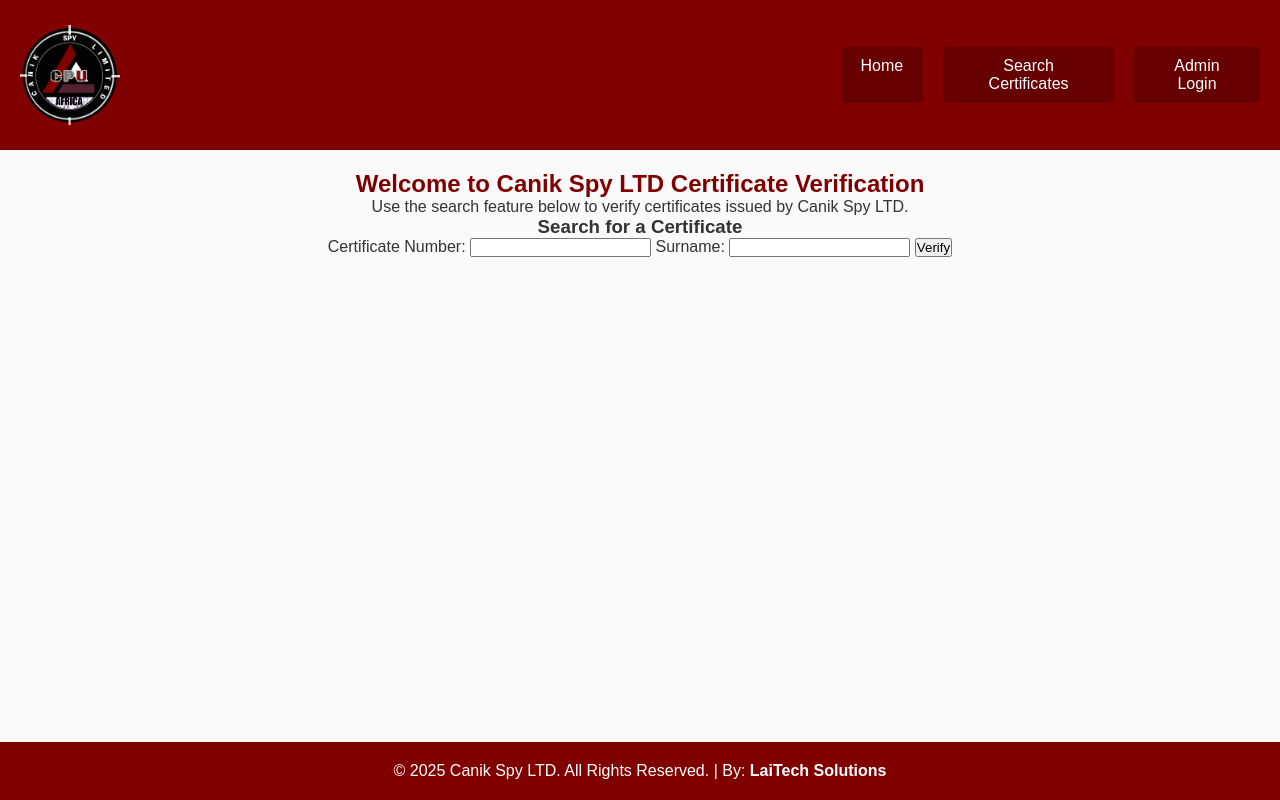
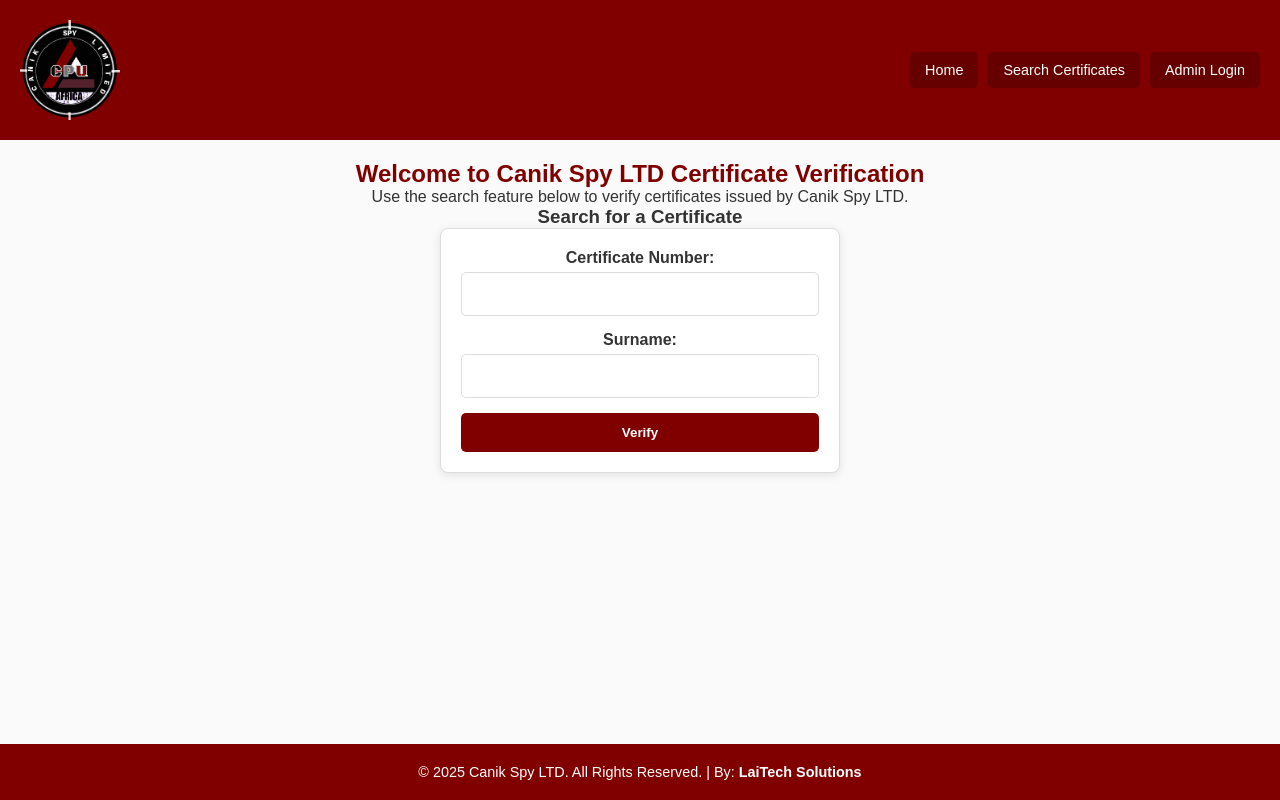
Before and after one commit to Lai540/CanikSpyLTDCertificates, a Flask app: page / in a window 1280 px wide. Run offline with Flask 3, Linux system fonts and the light colour scheme.

Commit message:
Updated CSS for shadow effects, table styling, and responsiveness

```diff
--- a/static/style.css
+++ b/static/style.css
@@ -12,12 +12,14 @@ body {
     text-align: center;
     display: flex;
     flex-direction: column;
-    min-height: 100vh; /* Ensures that the footer is pushed to the bottom if the content is small */
+    min-height: 100vh; /* Ensures the footer is pushed to the bottom if the content is small */
 }
 
+/* Typography */
 h1, h2 {
     color: #800000; /* Maroon color */
     margin-top: 20px;
+    word-wrap: break-word; /* Prevents overflow for long words */
 }
 
 header {
@@ -27,25 +29,29 @@ header {
     display: flex;
     justify-content: space-between;
     align-items: center;
-    padding-left: 20px;
-    padding-right: 20px; /* Adds spacing from the sides */
+    flex-wrap: wrap; /* Allows items to wrap on small screens */
+    gap: 10px; /* Adds spacing between items */
 }
 
 header h1 {
-    font-size: 2.5em;
+    font-size: 2em;
+    text-align: center; /* Centers the title for smaller devices */
 }
 
 header nav {
     display: flex;
-    gap: 20px;
+    flex-wrap: wrap; /* Allows links to wrap */
+    gap: 10px;
 }
 
 header nav a {
     color: white;
     text-decoration: none;
-    padding: 10px 20px;
+    padding: 10px 15px;
     background-color: #660000;
     border-radius: 5px;
+    font-size: 0.9em; /* Scales down for smaller devices */
+    text-align: center;
 }
 
 header nav a:hover {
@@ -53,35 +59,62 @@ header nav a:hover {
 }
 
 header img {
-    margin-right: 20px; /* Adds space to the right of the logo */
+    margin-right: 20px;
+    max-width: 100px; /* Prevents oversized logos */
 }
 
-/* Table Styles */
+/* Table Styling with Shadow */
 table {
-    width: 80%;
-    margin: 20px auto;
+    width: 90%; /* Makes the table responsive */
+    margin: 20px auto; /* Centers the table horizontally */
     border-collapse: collapse;
-    box-shadow: 0 2px 8px rgba(0, 0, 0, 0.1);
+    border-spacing: 0; /* Removes extra spacing */
+    border-radius: 10px; /* Adds rounded corners */
+    box-shadow: 0 4px 15px rgba(0, 0, 0, 0.2); /* Creates a shadow effect */
+    overflow: hidden; /* Ensures no overflow for rounded corners */
+    background-color: #fff; /* Background for clarity */
 }
 
-th, td {
-    padding: 12px;
-    text-align: left;
-    border: 1px solid #ddd;
-}
-
+/* Table Header */
 th {
     background-color: #800000; /* Maroon header background */
     color: white;
     text-transform: uppercase;
+    padding: 12px;
+    border-bottom: 2px solid #ddd; /* Subtle separation */
+    font-size: 0.9em;
+    text-align: left;
+}
+
+/* Table Body */
+td {
+    padding: 12px;
+    text-align: left;
+    border-bottom: 1px solid #ddd; /* Subtle separation */
+    font-size: 0.9em;
+    word-break: break-word; /* Prevents text overflow */
 }
 
 tr:nth-child(even) {
-    background-color: #f2f2f2; /* Alternate row colors */
+    background-color: #f9f9f9; /* Alternate row colors for readability */
 }
 
 tr:hover {
-    background-color: #f0f0f0; /* Hover effect */
+    background-color: #f0f0f0; /* Subtle hover effect */
+    box-shadow: 0 6px 18px rgba(0, 0, 0, 0.1); /* Lift effect on hover */
+    transition: all 0.3s ease; /* Smooth transition for hover effect */
+}
+
+/* Wrapping Table for Small Screens */
+@media (max-width: 768px) {
+    table {
+        display: block; /* Enables horizontal scrolling */
+        overflow-x: auto;
+    }
+
+    th, td {
+        font-size: 0.8em; /* Adjust text size for smaller screens */
+    }
 }
 
 /* Certificate Details Container */
@@ -91,21 +124,23 @@ tr:hover {
     background-color: #f8f8f8; /* Light gray background for details */
     border: 1px solid #800000;
     border-radius: 5px;
-    width: 60%;
+    width: 90%;
+    max-width: 600px; /* Limits width for larger screens */
     margin-left: auto;
     margin-right: auto;
     box-shadow: 0 2px 8px rgba(0, 0, 0, 0.1);
 }
 
 .certificate-details p {
-    font-size: 1.2em;
+    font-size: 1em; /* Adjusted for readability on smaller devices */
     margin: 10px 0;
 }
 
 /* Admin Login Form */
-.login-form {
-    width: 300px;
-    margin: 0 auto;
+.login-form, .certificate-form {
+    width: 90%; /* Makes forms responsive */
+    max-width: 400px;
+    margin: 20px auto;
     padding: 20px;
     background-color: #fff;
     border-radius: 10px;
@@ -116,67 +151,79 @@ tr:hover {
     gap: 15px; /* Space between form elements */
 }
 
-.login-form input {
+.login-form input, .certificate-form input {
     width: 100%;
-    padding: 12px;
-    margin: 10px 0;
+    padding: 10px;
     border-radius: 5px;
     border: 1px solid #ddd;
+    font-size: 1em;
 }
 
-.login-form button {
+.login-form button, .certificate-form button {
     width: 100%;
-    padding: 12px;
+    padding: 10px;
     background-color: #800000;
     color: white;
     border: none;
     border-radius: 5px;
     cursor: pointer;
+    font-size: 1em;
 }
 
-.login-form button:hover {
+.login-form button:hover, .certificate-form button:hover {
     background-color: #660000;
 }
 
-/* Input field focus effect */
-.login-form input:focus {
-    border-color: #800000; /* Maroon color on focus */
+/* Certificate Search Form */
+.certificate-search-form {
+    width: 100%;
+    max-width: 400px;
+    margin: 0 auto; /* Center the form */
+    padding: 20px;
+    background-color: #fff;
+    border-radius: 8px;
+    border: 1px solid #ddd;
+    box-shadow: 0 2px 10px rgba(0, 0, 0, 0.1);
+    display: flex;
+    flex-direction: column; /* Stack elements vertically */
+    gap: 15px; /* Add space between form elements */
+}
+
+.certificate-search-form .form-group {
+    display: flex;
+    flex-direction: column; /* Ensures label and input stack */
+    gap: 5px; /* Add space between label and input */
+}
+
+.certificate-search-form label {
+    font-weight: bold;
+    color: #333;
+}
+
+.certificate-search-form input {
+    padding: 12px;
+    border-radius: 5px;
+    border: 1px solid #ddd;
+    font-size: 1rem;
+}
+
+.certificate-search-form input:focus {
+    border-color: #800000; /* Highlight color for focus */
     outline: none;
 }
 
-/* Certificate Search Form */
-.certificate-form {
-    width: 300px; /* Same width as the login form */
-    margin: 0 auto;
-    padding: 20px;
-    background-color: #fff;
-    border-radius: 10px;
-    border: 1px solid #ddd;
-    box-shadow: 0 2px 10px rgba(0, 0, 0, 0.1);
-    display: flex;
-    flex-direction: column; /* Stack form elements vertically */
-    gap: 15px; /* Space between form elements */
-}
-
-.certificate-form input {
-    width: 100%;
-    padding: 12px;
-    margin: 10px 0;
-    border-radius: 5px;
-    border: 1px solid #ddd;
-}
-
-.certificate-form button {
-    width: 100%;
+.certificate-search-form .submit-button {
     padding: 12px;
     background-color: #800000;
     color: white;
+    font-weight: bold;
     border: none;
     border-radius: 5px;
     cursor: pointer;
+    transition: background-color 0.3s;
 }
 
-.certificate-form button:hover {
+.certificate-search-form .submit-button:hover {
     background-color: #660000;
 }
 
@@ -186,12 +233,8 @@ footer {
     color: white;
     padding: 20px 0;
     text-align: center;
-    margin-top: auto; /* This ensures that the footer is pushed to the bottom */
-}
-
-footer p {
-    font-size: 1em;
-    margin: 0;
+    font-size: 0.9em; /* Scales down text on smaller devices */
+    margin-top: auto; /* Ensures the footer is pushed to the bottom */
 }
 
 footer a {
@@ -203,3 +246,19 @@ footer a {
 footer a:hover {
     text-decoration: underline;
 }
+
+/* Responsive Media Queries */
+@media (max-width: 768px) {
+    header {
+        flex-direction: column;
+        text-align: center;
+    }
+
+    header nav {
+        justify-content: center;
+    }
+
+    .certificate-details, .login-form, .certificate-form, .certificate-search-form {
+        width: 95%;
+    }
+}
--- a/templates/index.html
+++ b/templates/index.html
@@ -26,17 +26,19 @@
 
         <section>
             <h3>Search for a Certificate</h3>
-            <form action="/certificate" method="POST">
-                <label for="certificate_number">Certificate Number:</label>
-                <input type="text" id="certificate_number" name="certificate_number" required>
+            <form action="/certificate" method="POST" class="certificate-search-form">
+                <div class="form-group">
+                    <label for="certificate_number">Certificate Number:</label>
+                    <input type="text" id="certificate_number" name="certificate_number" required>
+                </div>
+                <div class="form-group">
+                    <label for="surname">Surname:</label>
+                    <input type="text" id="surname" name="surname">
+                </div>
+                <button type="submit" class="submit-button">Verify</button>
+            </form>
+        </section>
 
-                <label for="surname">Surname:</label>
-                <input type="text" id="surname" name="surname">
-
-                <button type="submit">Verify</button>
-            </form>
-
-        </section>
 
         {% if certificates %}
         <section>
```
Also changed, not shown: certificate.db.
